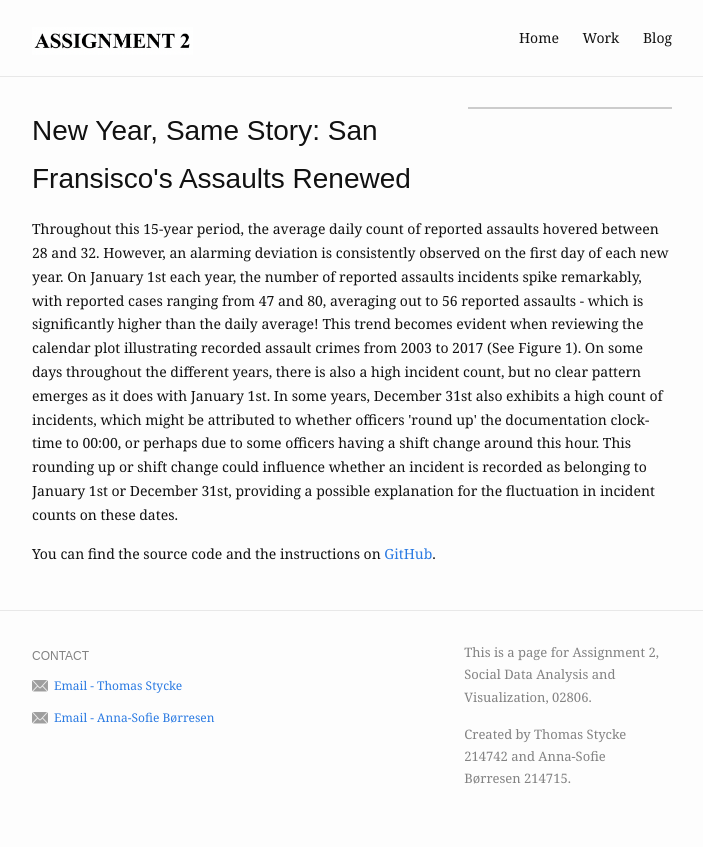
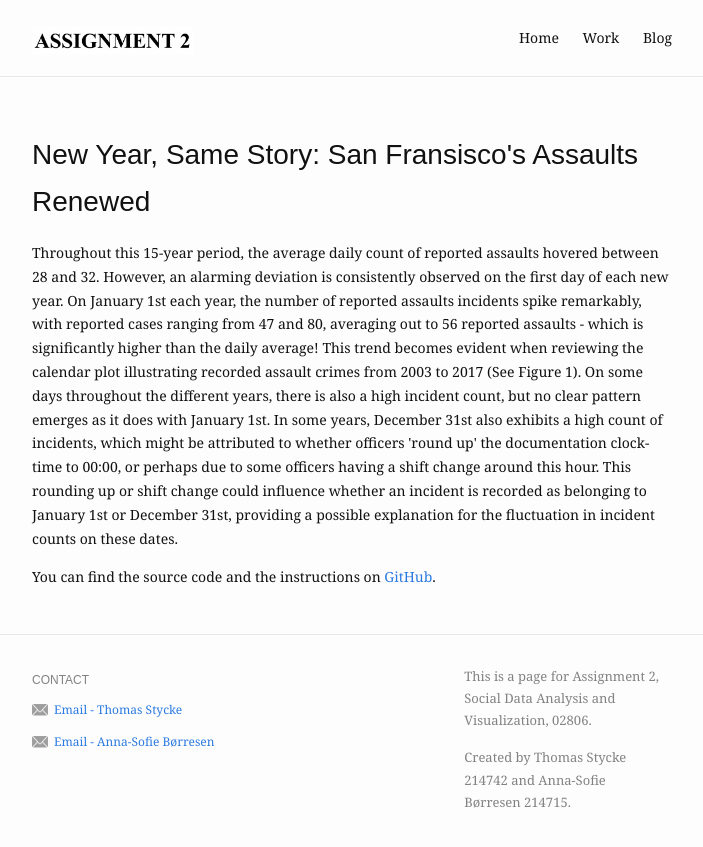
Before and after one commit to Thomasstycke/Thomasstycke.github.io, a Jekyll site: the page built from index.md, in a window 1280 px wide. Shown: the top 847 px of the page, without its empty margins (288-991 px from the left). Built offline with Jekyll 4.4.1, drawn with Linux system fonts in a browser that asks for light colours.

```diff
--- a/_sass/_site.scss
+++ b/_sass/_site.scss
@@ -1,16 +1,3 @@
-.profile-pic {
-  float: right;
-  width: 202px;
-  border: #ccc 1px solid;
-  margin-left: 20px;
-
-  @include media-query($on-mobile) {
-    float: none;
-    margin-bottom: 20px;
-    margin-left: 0px;
-  }
-}
-
 .footer-col {
   font-size: 12px;
 
```
